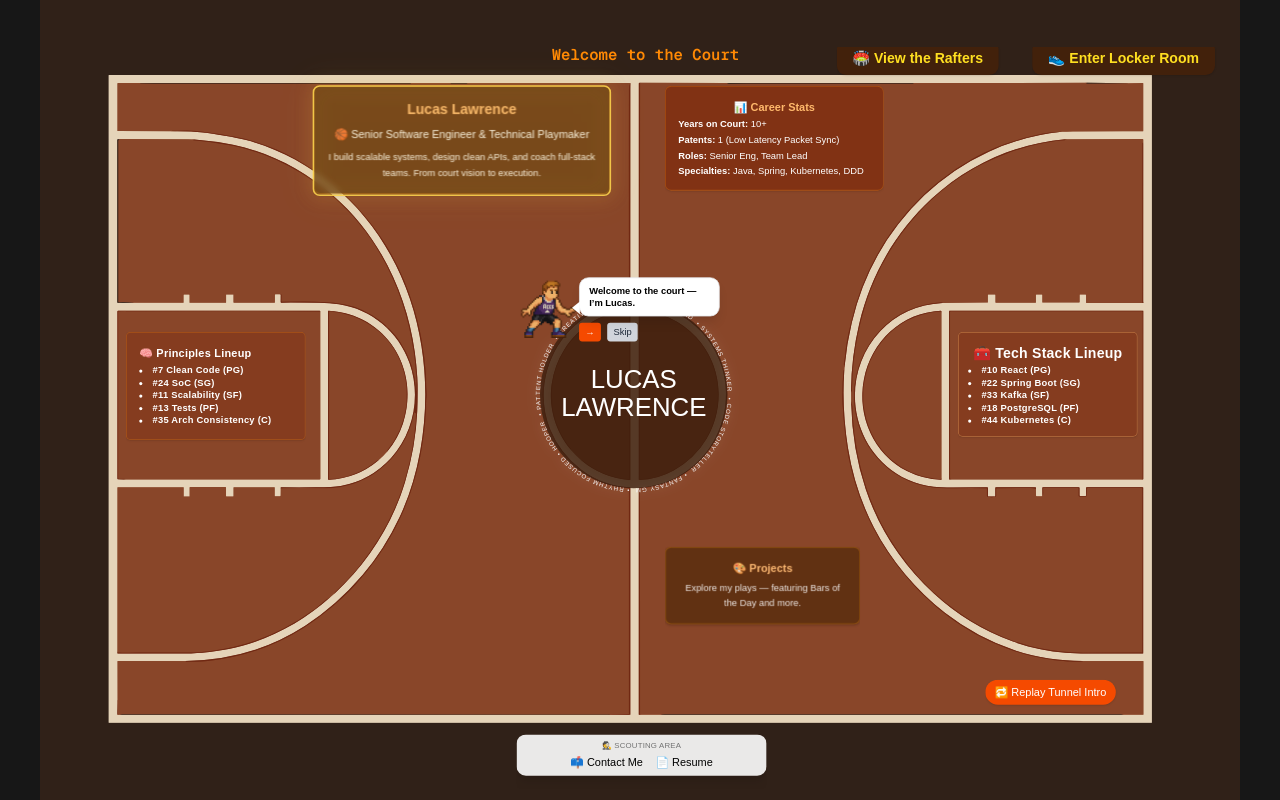
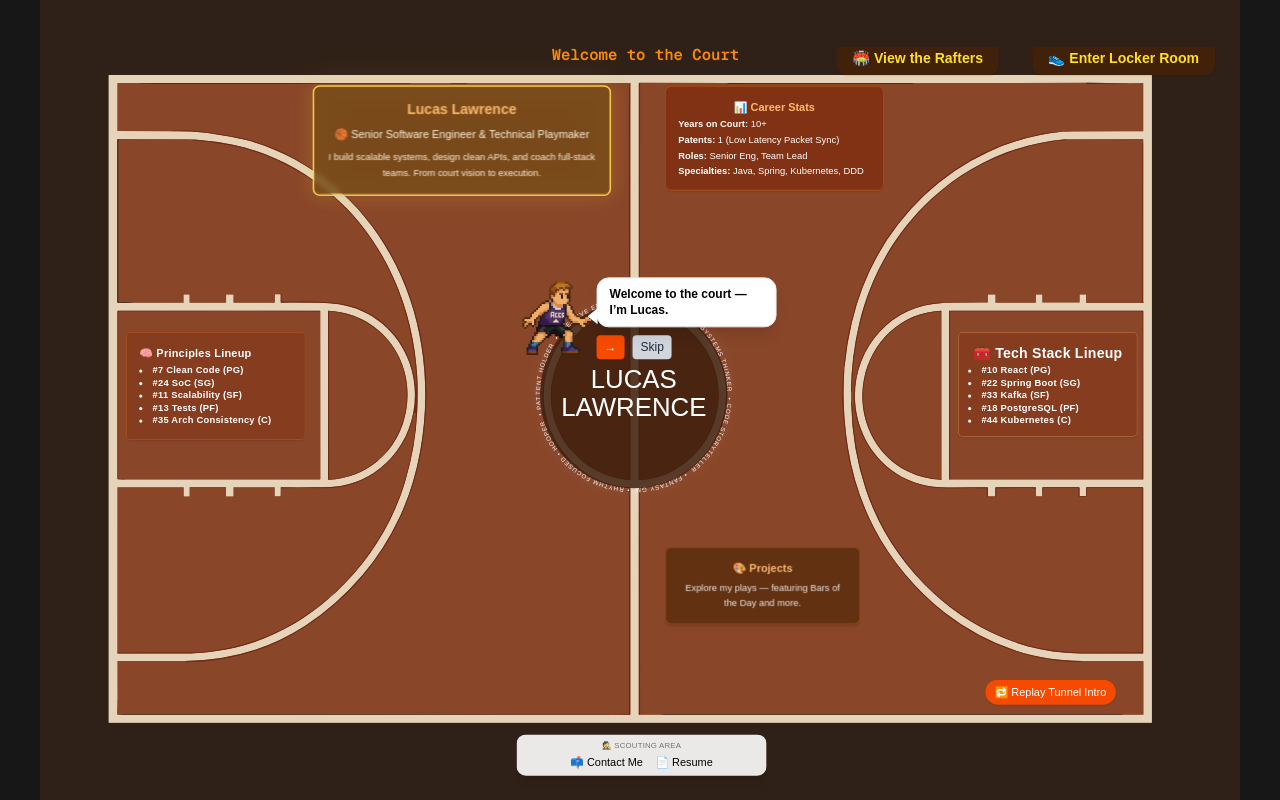
Before and after one commit to lucasklawrence/courtfolio, a Next.js app: page / in a window 1280 px wide. Both pictures are taken after a click on the button "🏀 Step Onto the Court". Built offline with nearby package versions, Linux system fonts and the light colour scheme.

Commit message:
safari fix for tutorial?

```diff
--- a/components/CourtTutorialSprite.tsx
+++ b/components/CourtTutorialSprite.tsx
@@ -1,7 +1,7 @@
 'use client'
 
 import { motion, useMotionValue, useSpring } from 'framer-motion'
-import { useEffect, useRef, useState } from 'react'
+import { useEffect, useMemo, useRef, useState } from 'react'
 
 type StepData = {
   x: number
@@ -13,22 +13,35 @@ type StepData = {
 
 export function CourtTutorialSprite({
   stepData,
+  svgRef,
   onNext,
   onSkip,
   onEnd,
 }: {
   stepData: StepData
+  svgRef: React.RefObject<SVGSVGElement | null>
   onNext: () => void
   onSkip: () => void
-  onEnd?: (x: number, y: number) => void // optional if you use free roam transition
+  onEnd?: (x: number, y: number) => void
 }) {
-  const x = useMotionValue(stepData.x)
-  const y = useMotionValue(stepData.y)
+  const prevX = useRef(stepData.x)
+  const [facingLeft, setFacingLeft] = useState(false)
+
+  const [screenX, screenY] = useMemo(() => {
+    const svg = svgRef.current
+    if (!svg) return [0, 0]
+    const pt = svg.createSVGPoint()
+    pt.x = stepData.x
+    pt.y = stepData.y
+const ctm = svg.getScreenCTM()
+const screenPt = pt.matrixTransform(ctm ?? new DOMMatrix())
+    return [screenPt.x, screenPt.y]
+  }, [stepData.x, stepData.y, svgRef.current])
+
+  const x = useMotionValue(screenX)
+  const y = useMotionValue(screenY)
   const springX = useSpring(x, { stiffness: 120, damping: 14 })
   const springY = useSpring(y, { stiffness: 120, damping: 14 })
-
-  const prevX = useRef(stepData.x)
-  const [facingLeft, setFacingLeft] = useState(false)
 
   useEffect(() => {
     if (typeof stepData.facingLeft === 'boolean') {
@@ -42,14 +55,14 @@ export function CourtTutorialSprite({
     }
     prevX.current = stepData.x
 
-    x.set(stepData.x)
-    y.set(stepData.y)
-  }, [stepData.x, stepData.y])
+    x.set(screenX)
+    y.set(screenY)
+  }, [stepData.x, stepData.y, screenX, screenY])
 
   return (
     <motion.div
       style={{ x: springX, y: springY }}
-      className="absolute"
+      className="absolute pointer-events-auto z-50"
       initial={{ opacity: 0 }}
       animate={{ opacity: 1 }}
       transition={{ duration: 0.3 }}
@@ -57,7 +70,13 @@ export function CourtTutorialSprite({
       <img
         src={stepData.img}
         alt="Sprite"
-        className={`w-[80px] h-auto ${facingLeft ? 'scale-x-[-1]' : ''}`}
+        style={{
+          width: 80,
+          height: 'auto',
+          objectFit: 'contain',
+          transform: facingLeft ? 'scaleX(-1)' : 'scaleX(1)',
+        }}
+        draggable={false}
       />
 
       <div className="relative -top-20 left-20 w-[180px]">
--- a/components/HomeBody.tsx
+++ b/components/HomeBody.tsx
@@ -238,27 +238,6 @@ export function HomeBody() {
         {tourSteps[tourStep].glow && (
           <SvgGlowHighlight {...tourSteps[tourStep].glow} />
         )}
-        <CourtZone x={0} y={0} width={1600} height={1000}>
-          <SafeSvgHtml>
-            <div className="relative w-full h-full pointer-events-auto">
-              <CourtTutorialSprite
-                stepData={tourSteps[tourStep]}
-                onNext={() => {
-                  if (tourStep < tourSteps.length - 1) {
-                    setTourStep(prev => prev + 1)
-                  } else {
-                    setTourActive(false)
-                    markAsSeen()
-                  }
-                }}
-                onSkip={() => {
-                  setTourActive(false)
-                  markAsSeen()
-                }}
-              />
-            </div>
-          </SafeSvgHtml>
-        </CourtZone>
       </>
     )
   } else {
@@ -284,6 +263,7 @@ export function HomeBody() {
     )
   }
 
+
  return (
     <CourtContainer>
       <CourtSvg ref={svgRef} className="w-full h-full" zoneContent={zoneContent} ripples={ripples}/>
@@ -294,6 +274,28 @@ export function HomeBody() {
         setRipples={setRipples}
       />
 
+      {tourActive && (
+  <div className="absolute top-0 left-0 w-full h-full z-50 pointer-events-auto">
+    <CourtTutorialSprite
+      svgRef={svgRef}
+      stepData={tourSteps[tourStep]}
+      onNext={() => {
+        if (tourStep < tourSteps.length - 1) {
+          setTourStep(prev => prev + 1)
+        } else {
+          setTourActive(false)
+          markAsSeen()
+        }
+      }}
+      onSkip={() => {
+        setTourActive(false)
+        markAsSeen()
+      }}
+    />
+  </div>
+)}
+
+
       {!tourActive && (
         <div className="absolute top-0 left-0 w-full h-full z-50 pointer-events-none">
           <FreeRoamPlayer boundsRef={svgRef} target={clickTarget} />
@@ -302,3 +304,11 @@ export function HomeBody() {
     </CourtContainer>
   )
 }
+
+function svgPointToScreen(svg: SVGSVGElement, x: number, y: number) {
+  const pt = svg.createSVGPoint()
+  pt.x = x
+  pt.y = y
+  const screenPt = pt.matrixTransform(svg.getScreenCTM())
+  return { x: screenPt.x, y: screenPt.y }
+}
```
